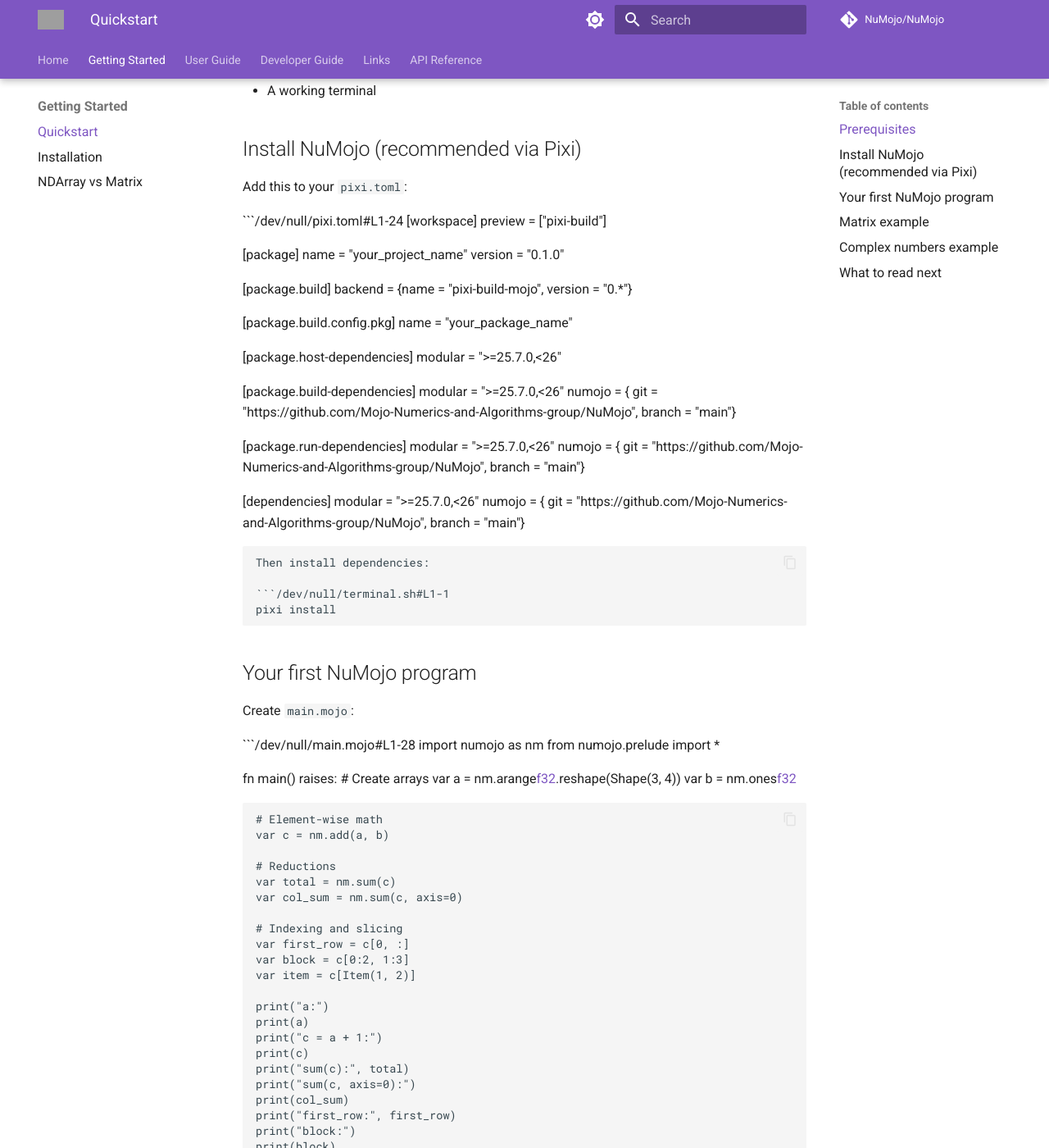
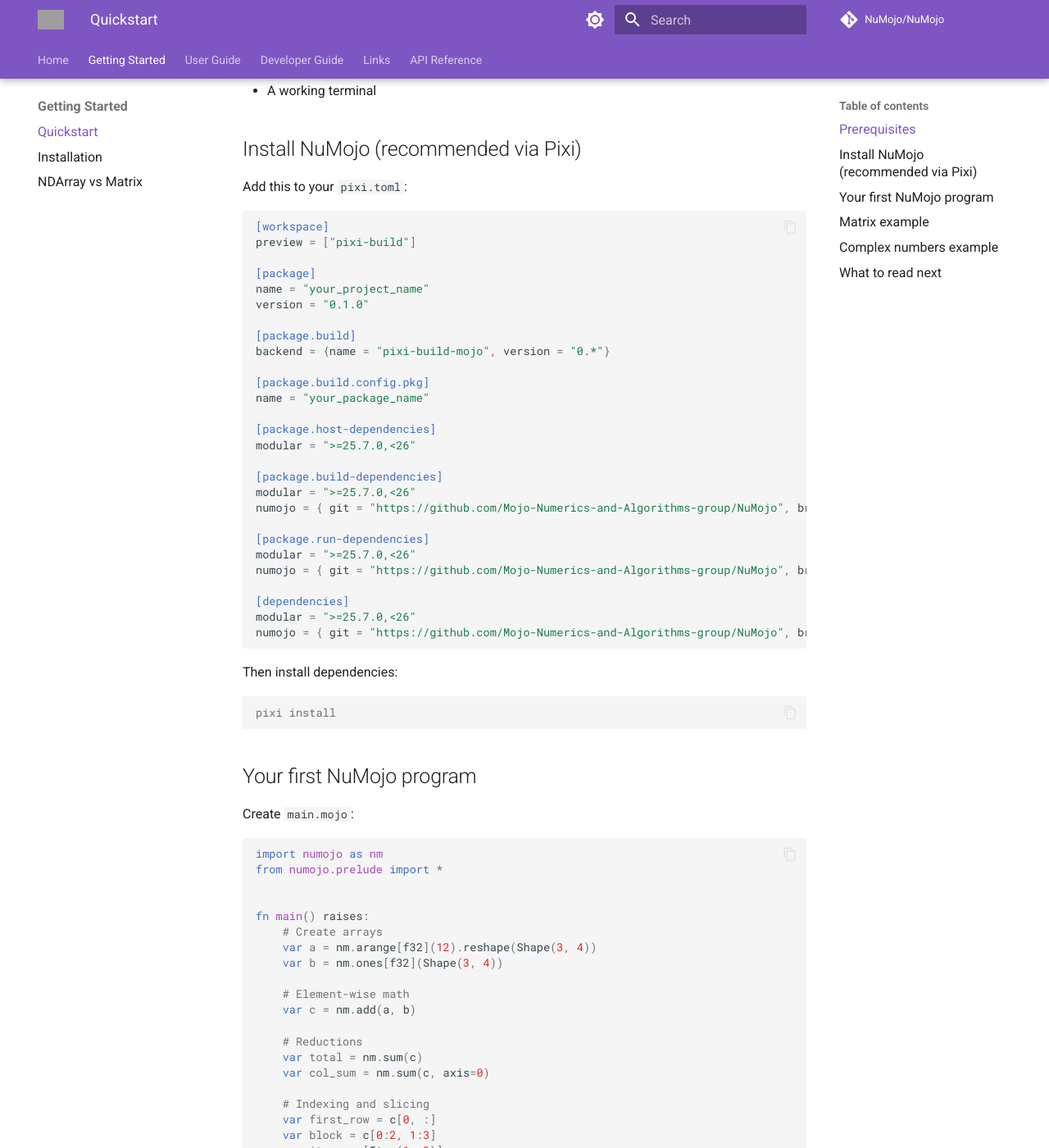
Before and after one commit to Mojo-Numerics-and-Algorithms-group/NuMojo-Docs, an MkDocs documentation site: the page built from docs/readthedocs/docs/getting_started/quickstart.md, in a window 1280 px wide and 1400 px high, scrolled down 353 px. Shown: the whole window at 82% size. Built offline with MkDocs 1.6.1 and Material for MkDocs 9.7.7, drawn with Linux system fonts in a browser that asks for light colours; comment, search, counter and statistics services are not loaded; some of the changed text lies outside the part shown; grey boxes are pictures that could not be loaded.

Commit message:
update getting started

````diff
--- a/docs/readthedocs/docs/getting_started/quickstart.md
+++ b/docs/readthedocs/docs/getting_started/quickstart.md
@@ -12,7 +12,7 @@
 
 Add this to your `pixi.toml`:
 
-```/dev/null/pixi.toml#L1-24
+```toml
 [workspace]
 preview = ["pixi-build"]
 
@@ -44,7 +44,7 @@
 
 Then install dependencies:
 
-```/dev/null/terminal.sh#L1-1
+```console
 pixi install
 ```
 
@@ -52,7 +52,7 @@
 
 Create `main.mojo`:
 
-```/dev/null/main.mojo#L1-28
+```mojo
 import numojo as nm
 from numojo.prelude import *
 
@@ -89,13 +89,13 @@
 
 Run it:
 
-```/dev/null/terminal.sh#L1-1
+```console
 pixi run mojo run main.mojo
 ```
 
 ## Matrix example
 
-```/dev/null/matrix_example.mojo#L1-17
+```mojo
 from numojo import Matrix
 import numojo as nm
 
@@ -119,7 +119,7 @@
 
 ## Complex numbers example
 
-```/dev/null/complex_example.mojo#L1-15
+```mojo
 import numojo as nm
 from numojo.prelude import *
 
````
Also changed, not shown: docs/readthedocs/docs/getting_started/ndarray-vs-matrix.md (deleted, +0 -119 lines), docs/readthedocs/docs/index.md (+3 -4 lines).
